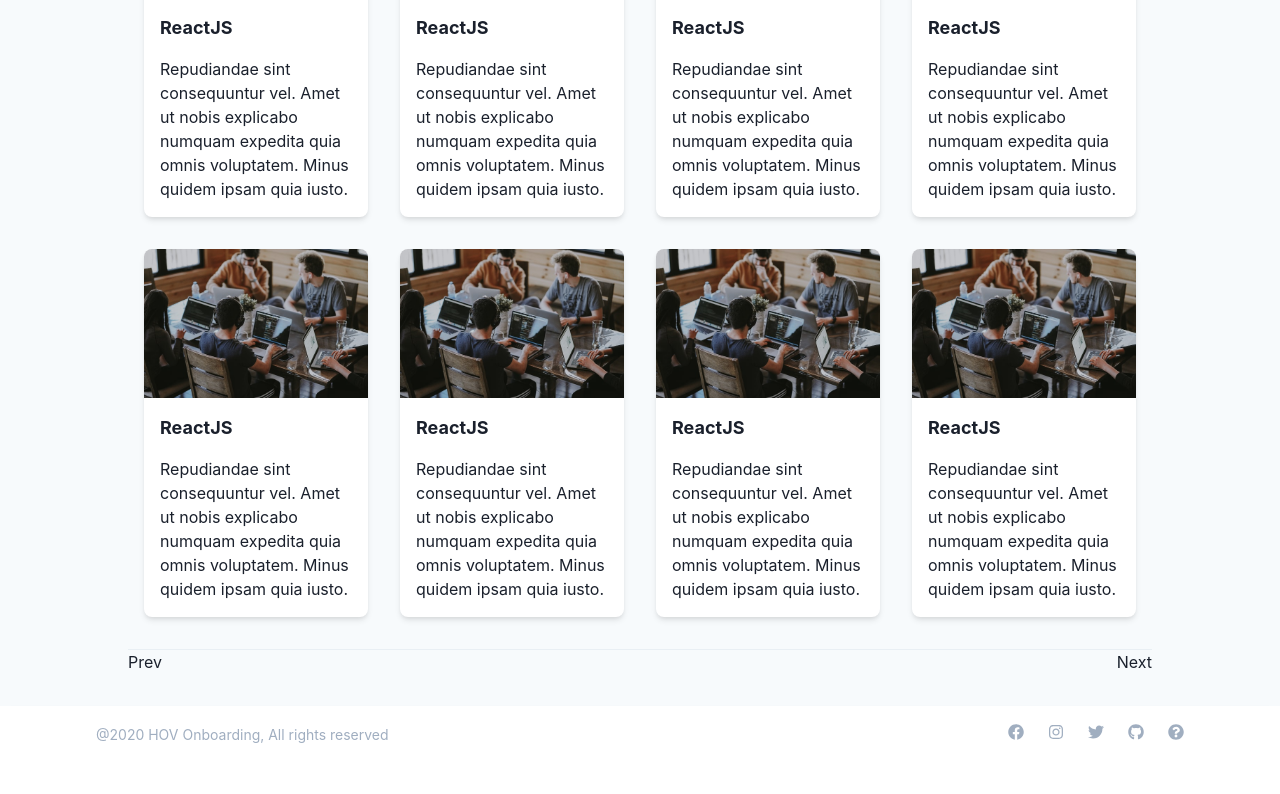
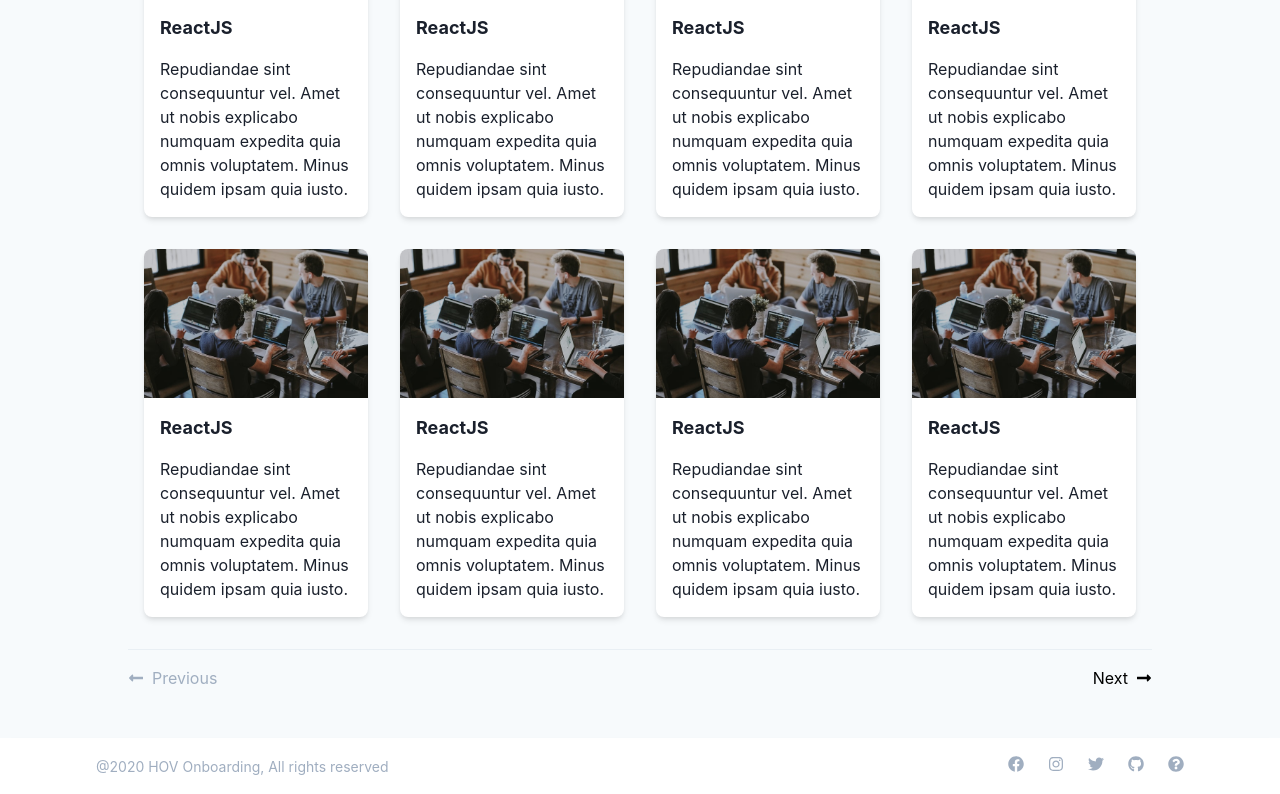
Before and after one commit to pailadin/frontend-engineer-onboarding-exercises, a Next.js app: page /products in a window 1280 px wide. Shown: the part 726-1520 px from the top of the page. Before the commit the page ends 1488 px from the top, so only its background shows below. Built offline with nearby package versions, Linux system fonts and the light colour scheme.

Commit message:
Created Arrow component for Navigation

```diff
--- /dev/null
+++ b/modules/ProductsComponent/Navigation/Arrow.tsx
@@ -0,0 +1,31 @@
+import { Icon, Stack, Text } from '@chakra-ui/react';
+import { FC } from 'react';
+
+interface Props {
+  text: string;
+  // eslint-disable-next-line @typescript-eslint/no-explicit-any
+  icon: any;
+  onClick: () => number;
+  disabled?: boolean;
+  showIconFirst?: boolean;
+}
+
+const NavigationArrow: FC<Props> = ({ text, icon, onClick, disabled = false, showIconFirst = false }) => {
+  return (
+    <Stack
+      onClick={disabled ? undefined : onClick}
+      cursor={disabled ? 'default' : 'pointer'}
+      color={disabled ? 'gray.400' : 'black'}
+      direction={showIconFirst ? 'row' : 'row-reverse'}
+      alignItems="center"
+      userSelect="none"
+      pt={4}
+      pb={4}
+    >
+      <Icon as={icon} />
+      <Text>{text}</Text>
+    </Stack>
+  );
+};
+
+export default NavigationArrow;
--- a/modules/ProductsComponent/Navigation/Navigation.tsx
+++ b/modules/ProductsComponent/Navigation/Navigation.tsx
@@ -1,5 +1,7 @@
-import { Flex, Text } from '@chakra-ui/react';
+import { Flex } from '@chakra-ui/react';
 import { FC } from 'react';
+import { FaLongArrowAltLeft as ArrowLeftIcon, FaLongArrowAltRight as ArrowRightIcon } from 'react-icons/fa';
+import Arrow from './Arrow';
 
 const DEFAULT_ITEMS_PER_PAGE = 12;
 
@@ -21,8 +23,20 @@
 
   return (
     <Flex justifyContent="space-between">
-      <Text onClick={(): number => goToPage(currentPage - 1)}>Prev</Text>
-      <Text onClick={(): number => goToPage(currentPage + 1)}>Next</Text>
+      <Arrow
+        text="Previous"
+        icon={ArrowLeftIcon}
+        onClick={(): number => goToPage(currentPage - 1)}
+        disabled={currentPage === 1}
+        showIconFirst={true}
+      />
+
+      <Arrow
+        text="Next"
+        icon={ArrowRightIcon}
+        disabled={currentPage >= lastPage}
+        onClick={(): number => goToPage(currentPage + 1)}
+      />
     </Flex>
   );
 };
```
